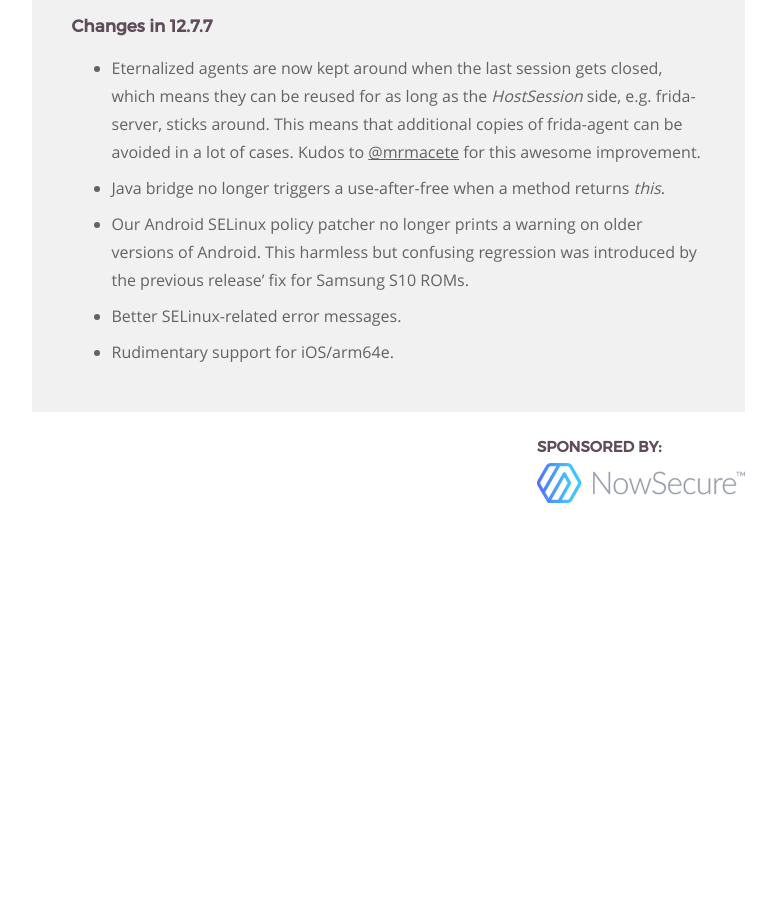
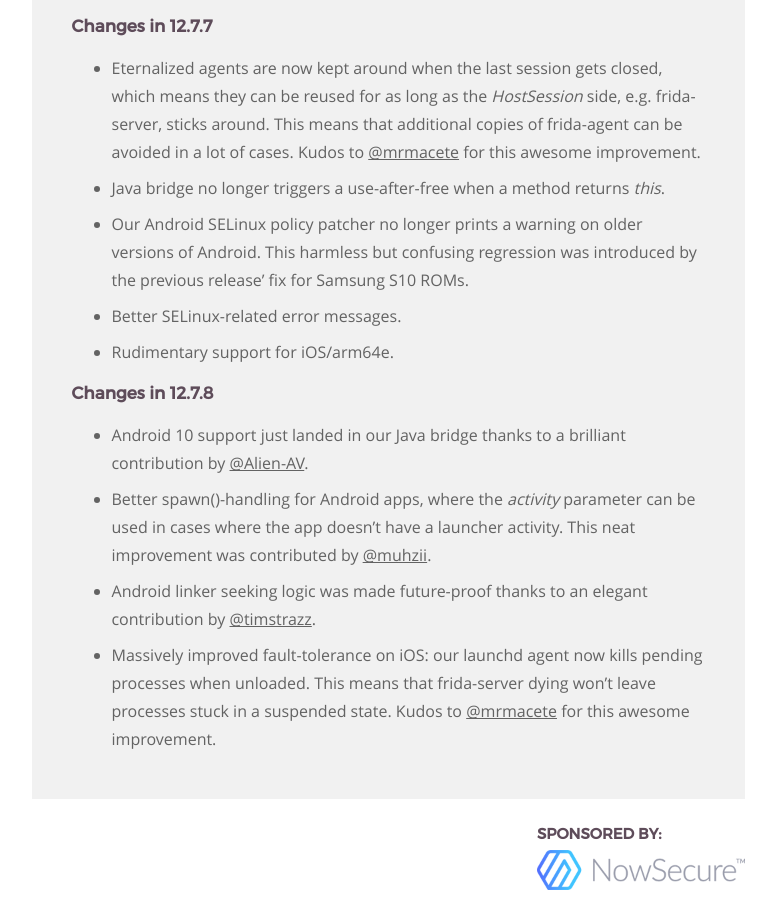
Before and after one commit to frida/frida-website, a Jekyll site: the page built from _posts/2019-09-18-frida-12-7-released.markdown, in a window 1280 px wide and 900 px high, scrolled down 10619 px. Shown: the whole window, without its empty margins (364-1140 px from the left). Built offline with Jekyll 4.4.1, drawn with Linux system fonts in a browser that asks for light colours; before the commit the page ends 11132 px from its top, so only the background shows below that.

Commit message:
Summarize changes in 12.7.8

```diff
--- a/_posts/2019-09-18-frida-12-7-released.markdown
+++ b/_posts/2019-09-18-frida-12-7-released.markdown
@@ -413,6 +413,20 @@ Enjoy!
 - Better SELinux-related error messages.
 - Rudimentary support for iOS/arm64e.
 
+### Changes in 12.7.8
+
+- Android 10 support just landed in our Java bridge thanks to a brilliant
+  contribution by [@Alien-AV][].
+- Better spawn()-handling for Android apps, where the *activity* parameter can
+  be used in cases where the app doesn't have a launcher activity. This neat
+  improvement was contributed by [@muhzii][].
+- Android linker seeking logic was made future-proof thanks to an elegant
+  contribution by [@timstrazz][].
+- Massively improved fault-tolerance on iOS: our launchd agent now kills pending
+  processes when unloaded. This means that frida-server dying won't leave
+  processes stuck in a suspended state. Kudos to [@mrmacete][] for this awesome
+  improvement.
+
 
 [frida-java-bridge]: https://github.com/frida/frida-java-bridge
 [TinyCC]: https://bellard.org/tcc/
@@ -428,3 +442,6 @@ Enjoy!
 [@cbayet]: https://github.com/cbayet
 [@mrmacete]: https://twitter.com/bezjaje
 [@alvaro_fe]: https://twitter.com/alvaro_fe
+[@Alien-AV]: https://github.com/Alien-AV
+[@muhzii]: https://github.com/muhzii
+[@timstrazz]: https://twitter.com/timstrazz
```
